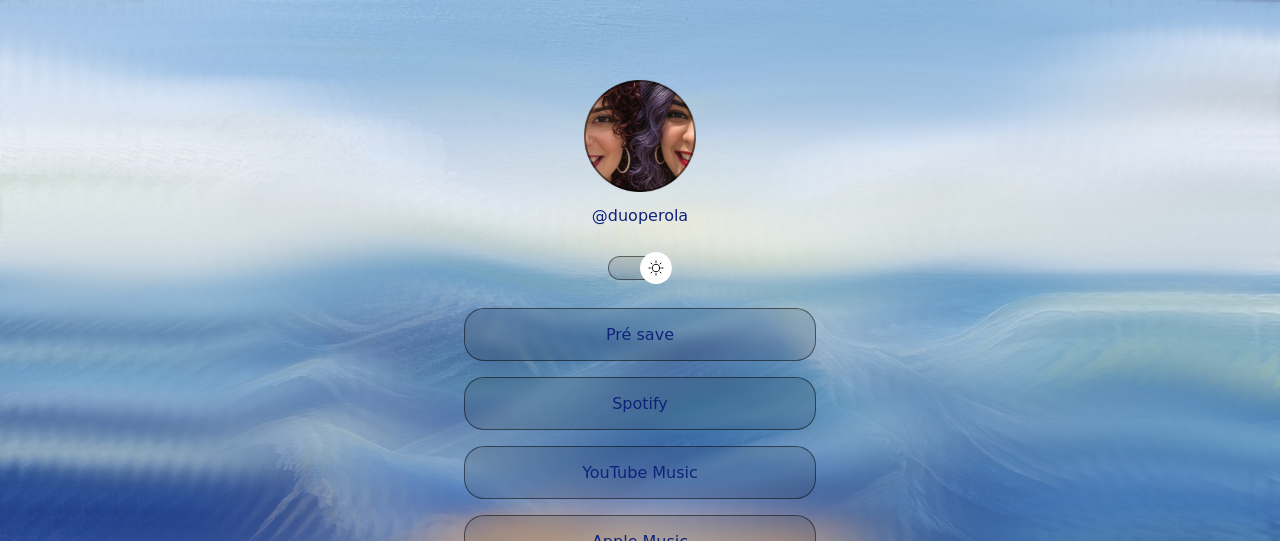
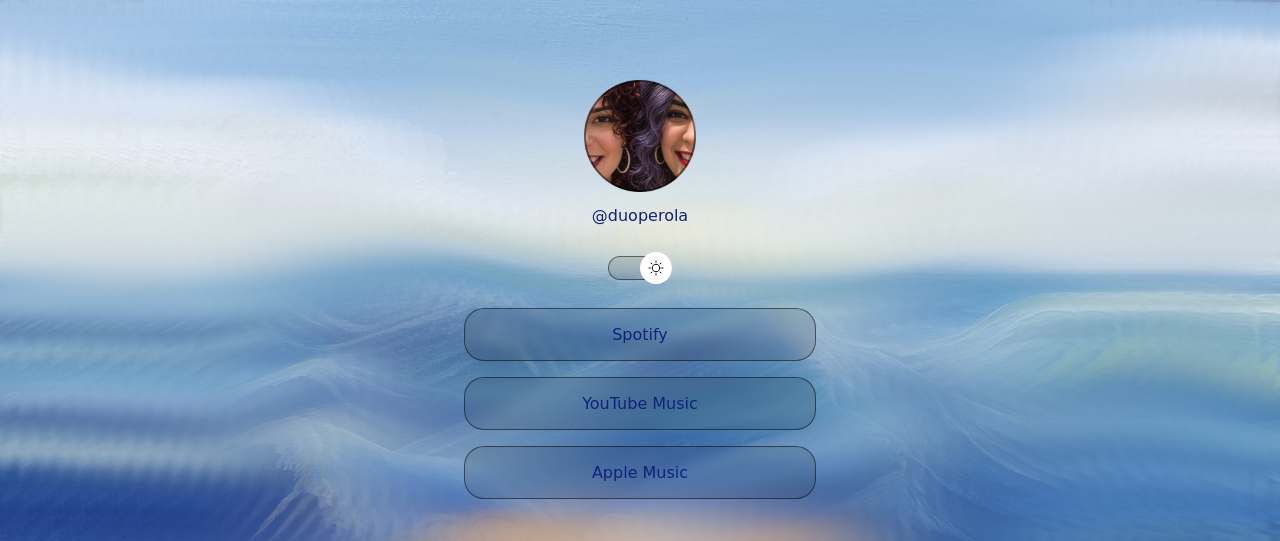
Before and after one commit to MarjorieMavika/Bio-duo-perola, a plain HTML site: page index.html in a window 1280 px wide. Shown: the top 541 px of the page. Drawn offline with nearby package versions, Linux system fonts and the light colour scheme; a web font is replaced by a local one.

Commit message:
changes html

```diff
--- a/index.html
+++ b/index.html
@@ -26,10 +26,6 @@
         <span></span>
       </div>
       <ul>
-        <li>
-          <a href="#">Pré save</a>
-        </li>
-
         <li>
           <a href="#">Spotify</a>
         </li>
```
